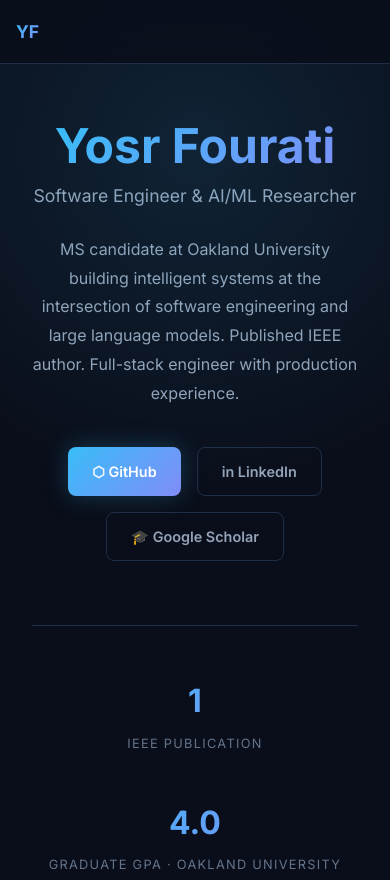
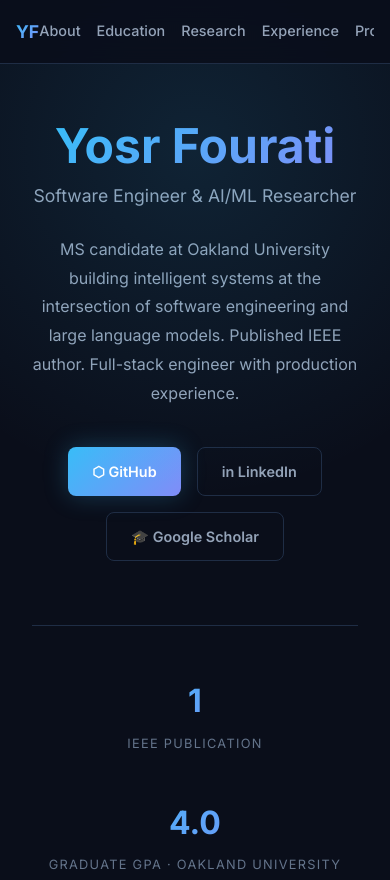
Before and after one commit to yosr-fourati/yosr-fourati.github.io, a plain HTML site: page index.html in a window 390 px wide. Shown: the top 880 px of the page. Drawn offline with Linux system fonts and the light colour scheme.

Commit message:
Enhance responsive styles for navigation links

```diff
--- a/index.html
+++ b/index.html
@@ -330,7 +330,8 @@
     /* ─── RESPONSIVE ─── */
    @media (max-width: 768px) {
   nav { padding: 0 1rem; }
-      .nav-links { display: none; }
+  .nav-links { gap: 1rem; overflow-x: auto; -webkit-overflow-scrolling: touch; padding-right: .5rem; font-size: .78rem; }
+  .nav-links::-webkit-scrollbar { display: none; }
   section { padding: 70px 1.25rem; }
   .about-grid { grid-template-columns: 1fr; }
   .edu-card { grid-template-columns: 1fr; }
```
Lines whose indentation alone changed are shown as unchanged.
